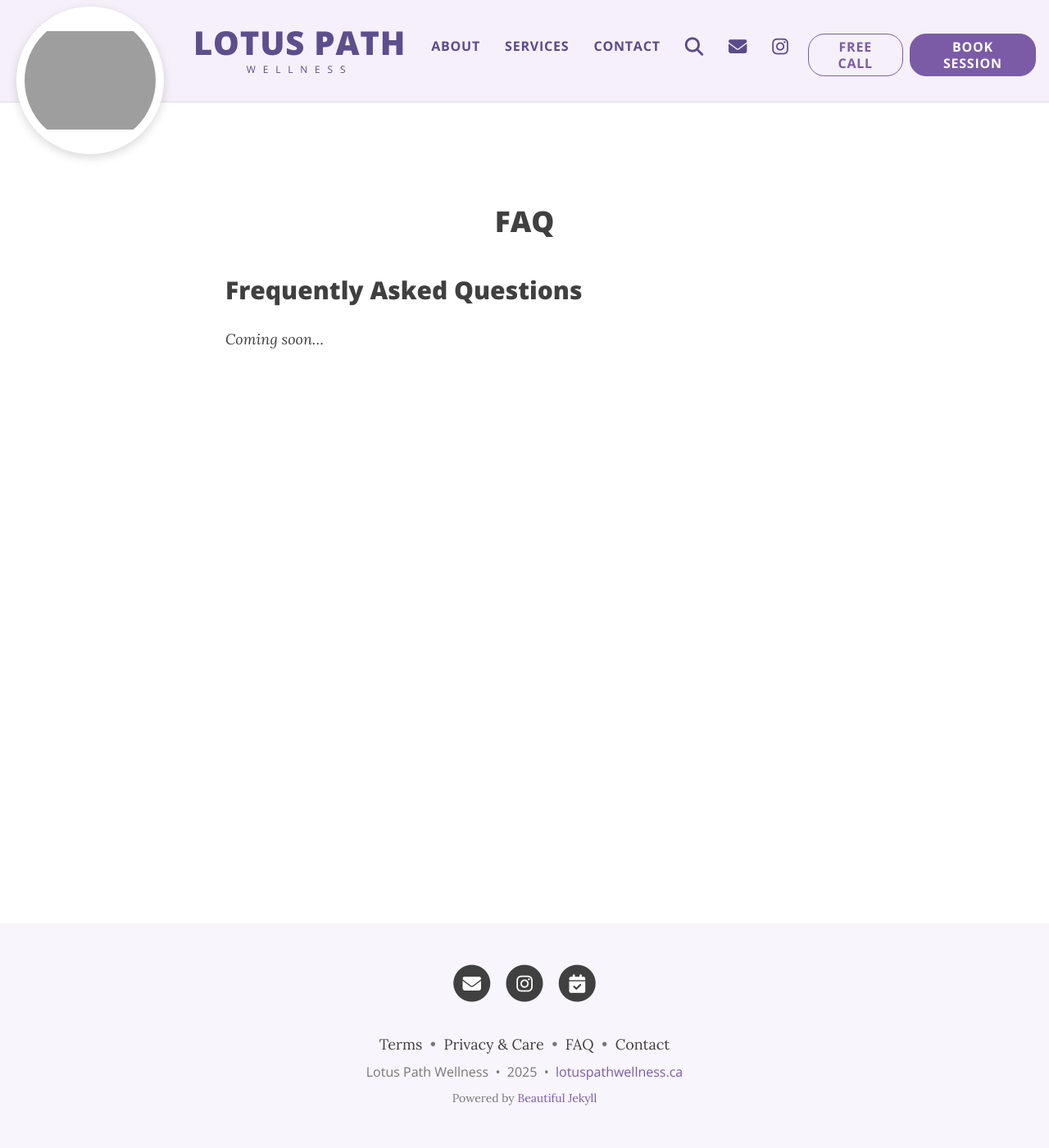
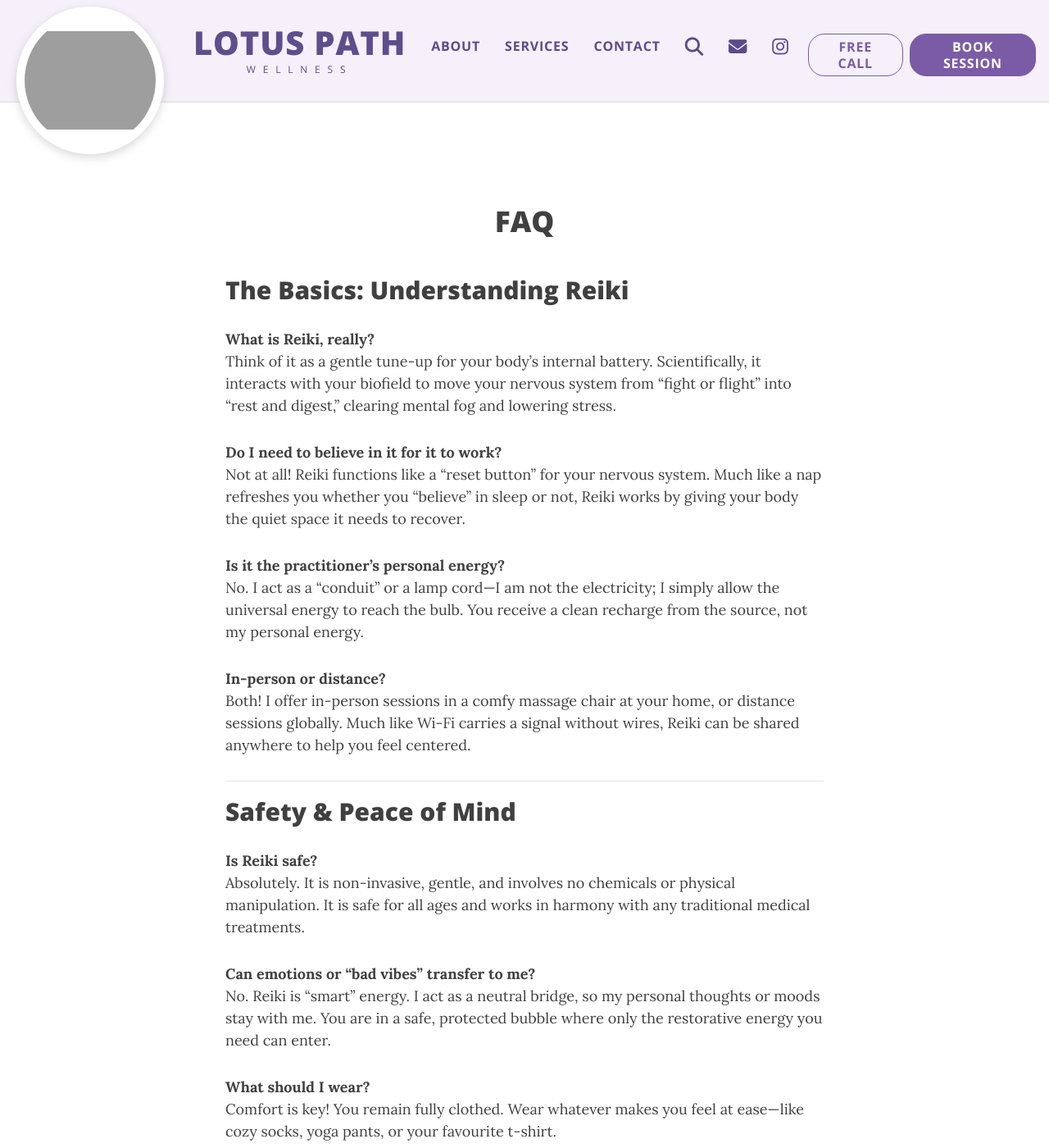
Before and after one commit to lotuspathwellness/lotuspathwellness.github.io, a Jekyll site: the page built from faq.md, in a window 1280 px wide and 1400 px high. Shown: the whole window at 82% size. Built offline with Jekyll 4.4.1, drawn with Linux system fonts in a browser that asks for light colours; comment, search, counter and statistics services are not loaded; some of the changed text lies outside the part shown; grey boxes are pictures that could not be loaded.

Commit message:
Update icons

```diff
--- a/_config.yml
+++ b/_config.yml
@@ -102,6 +102,9 @@ url-pretty: "lotuspathwellness.ca"
 
 # Add the website title to the title of every page
 title-on-all-pages: true
+
+# Remove ads/attribution
+remove-ads: true
 
 # Excerpt word length - Truncate the excerpt of each post on the feed page to the specified number of words
 excerpt_length: 50
--- a/faq.md
+++ b/faq.md
@@ -3,6 +3,59 @@ layout: page
 title: FAQ
 ---
 
-## Frequently Asked Questions
+## The Basics: Understanding Reiki
 
-*Coming soon...*
+**What is Reiki, really?**
+Think of it as a gentle tune-up for your body's internal battery. Scientifically, it interacts with your biofield to move your nervous system from "fight or flight" into "rest and digest," clearing mental fog and lowering stress.
+
+**Do I need to believe in it for it to work?**
+Not at all! Reiki functions like a "reset button" for your nervous system. Much like a nap refreshes you whether you "believe" in sleep or not, Reiki works by giving your body the quiet space it needs to recover.
+
+**Is it the practitioner's personal energy?**
+No. I act as a "conduit" or a lamp cord—I am not the electricity; I simply allow the universal energy to reach the bulb. You receive a clean recharge from the source, not my personal energy.
+
+**In-person or distance?**
+Both! I offer in-person sessions in a comfy massage chair at your home, or distance sessions globally. Much like Wi-Fi carries a signal without wires, Reiki can be shared anywhere to help you feel centered.
+
+---
+
+## Safety & Peace of Mind
+
+**Is Reiki safe?**
+Absolutely. It is non-invasive, gentle, and involves no chemicals or physical manipulation. It is safe for all ages and works in harmony with any traditional medical treatments.
+
+**Can emotions or "bad vibes" transfer to me?**
+No. Reiki is "smart" energy. I act as a neutral bridge, so my personal thoughts or moods stay with me. You are in a safe, protected bubble where only the restorative energy you need can enter.
+
+**What should I wear?**
+Comfort is key! You remain fully clothed. Wear whatever makes you feel at ease—like cozy socks, yoga pants, or your favourite t-shirt.
+
+---
+
+## The Experience & Results
+
+**What will I feel?**
+Every nervous system is different. You might feel warmth, tingling, a cool breeze, or an emotional release. Many people drift into a deep, restorative sleep. Subtle or vivid—it's all working!
+
+**What if I don't feel anything?**
+Don't worry, the "recharge" is still happening. Just like a phone on a wireless charging pad, the battery fills up even if you don't feel the electricity moving.
+
+**How should I feel afterward?**
+Most people feel "lighter," grounded, and mentally clear. Think of it as that peaceful "after-yoga" glow.
+
+**How many sessions do I need?**
+There is no one-size-fits-all. A single session is a great "reset," while regular visits help maintain a baseline of peace. Trust your body to tell you when you need a boost.
+
+---
+
+## Supporting Your Glow: Post-Session Care
+
+To get the most out of your "integration period," follow these simple steps:
+
+💧 **Hydrate:** Water helps flush your system and grounds your energy. Drink an extra glass or two!
+
+🍃 **Honor Your Pace:** You may feel "zen" or sleepy. Avoid high-stress tasks and give yourself permission to move a little slower today.
+
+🍎 **Eat Something Grounding:** If you feel "floaty," a small snack (like nuts or warm tea) will help bring you back down to earth.
+
+📝 **Notice the Shifts:** Over the next 48 hours, look for subtle changes like better sleep or a quieter mind.
```
Also changed, not shown: CLAUDE.md (added, +1 -0 lines), aboutme.md (+1 -1 lines), email.md (+1 -1 lines), services.md (+1 -1 lines), assets/img/avatar-icon.png (deleted), favicon.ico, favicon.png, 1 other file.
